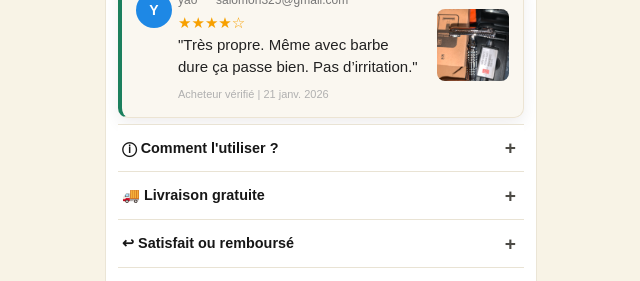
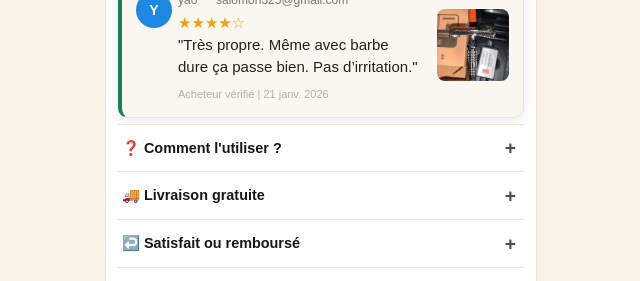
Before and after one commit to veltro-boutique/veltro, a plain HTML site: page index.html in a window 1280 px wide. Shown: the part 1040-1321 px from the top of the page, 319-959 px from the left. Drawn offline with Linux system fonts and the light colour scheme.

Commit message:
change emoji

```diff
--- a/index.html
+++ b/index.html
@@ -1135,7 +1135,7 @@ Modifier questions et réponses ici
 ================================================== -->
       <div class="accordion">
         <details>
-          <summary> ⓘ Comment l'utiliser ?</summary>
+          <summary> ❓ Comment l'utiliser ?</summary>
           <p><strong>1.</strong> <strong>Humidifiez</strong> votre visage avec de l’eau tiède pendant 1 à 2 minutes.<br>
            <strong>2.</strong> Appliquez une <strong>mousse</strong> ou un <strong>gel de rasage</strong>.<br>
              <strong>3.</strong> Tenez le rasoir à <strong>un angle d’environ 30°</strong> et rasez-vous sans appuyer.<br>
@@ -1147,7 +1147,7 @@ Modifier questions et réponses ici
           <p>La livraison est offerte pendant la promo. Les détails sont confirmés sur WhatsApp après votre commande.</p>
         </details>
         <details>
-          <summary> ↩ Satisfait ou remboursé</summary>
+          <summary> ↩️ Satisfait ou remboursé</summary>
           <p>Si votre produit ne correspond pas à vos attentes ou présente un défaut à la réception, contactez-nous sous 14 jours afin que nous trouvions une solution adaptée, incluant un échange ou un remboursement selon le cas.</p>
         </details>
       </div>
```
